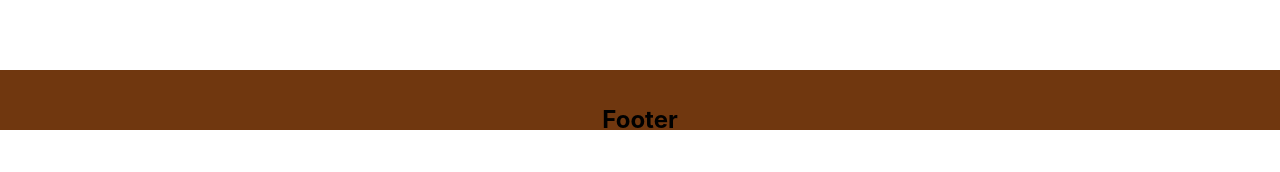
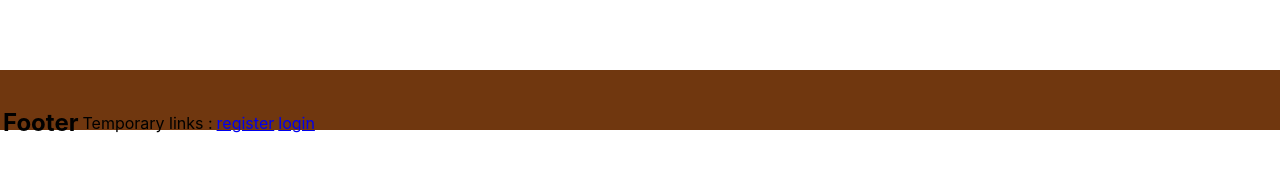
Before and after one commit to AJCSteeve/projet-fil-rouge-React, a React (Create React App) app: page / in a window 1280 px wide. Shown: the part 670-842 px from the top of the page. Before the commit the page ends 820 px from the top, so only its background shows below. Built offline with nearby package versions, Linux system fonts and the light colour scheme.

Commit message:
various tests with css following back-office visuals. Cannot yet display background image like back-office.

```diff
--- a/src/App.css
+++ b/src/App.css
@@ -71,6 +71,7 @@
 
 .footer {
   position: absolute;
+  margin:0;
   bottom: 0;
   width: 100%;
   /* Set the fixed height of the footer here */
--- a/src/components/Footer.js
+++ b/src/components/Footer.js
@@ -1,8 +1,16 @@
+import {Link} from "react-router-dom";
+
 function Footer() {
     return (
         <>
-            <h2>Footer</h2>
-
+            <table id="temporary-footer-nav">
+                <tr>
+                    <td><h2>Footer</h2></td>
+                    <td><p>Temporary links : </p></td>
+                    <td><a href="register">register</a></td>
+                    <td><a href="login">login</a></td>
+                </tr>
+            </table>
         </>
     );
 }
```
